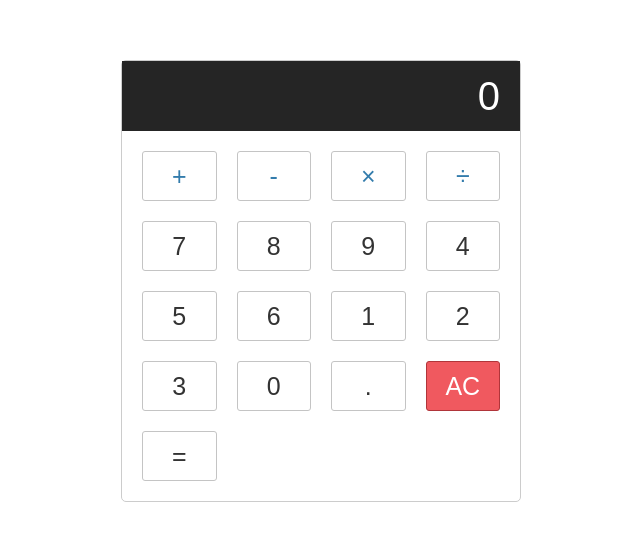
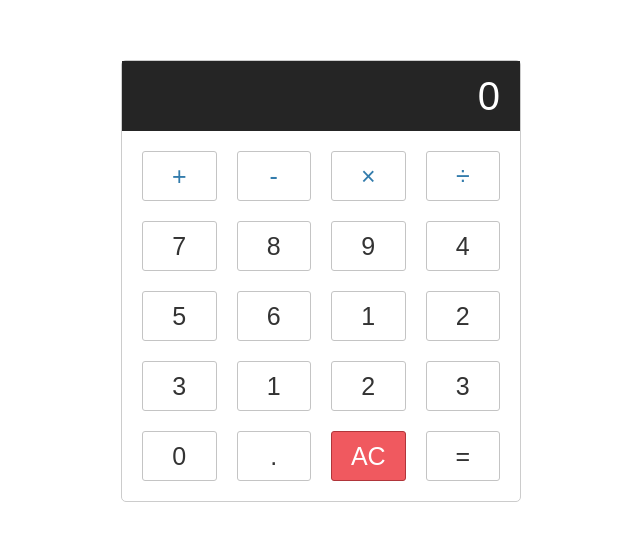
Before and after one commit to yukselkonan/Hesap-Makinesi, a plain HTML site: page index.html in a window 1280 px wide. Shown: the part 119-660 px from the top of the page, without its empty margins (319-959 px from the left). Drawn offline with Linux system fonts and the light colour scheme.

Commit message:
yeni buton eklentisi

```diff
--- a/index.html
+++ b/index.html
@@ -27,6 +27,9 @@
                 <button type="button" value="1">1</button>
                 <button type="button" value="2">2</button>
                 <button type="button" value="3">3</button>
+                <button type="button" value="1">1</button>
+                <button type="button" value="2">2</button>
+                <button type="button" value="3">3</button>
 
                 <button type="button" value="0">0</button>
                 <button type="button" class="decimal" value=".">.</button>
```
